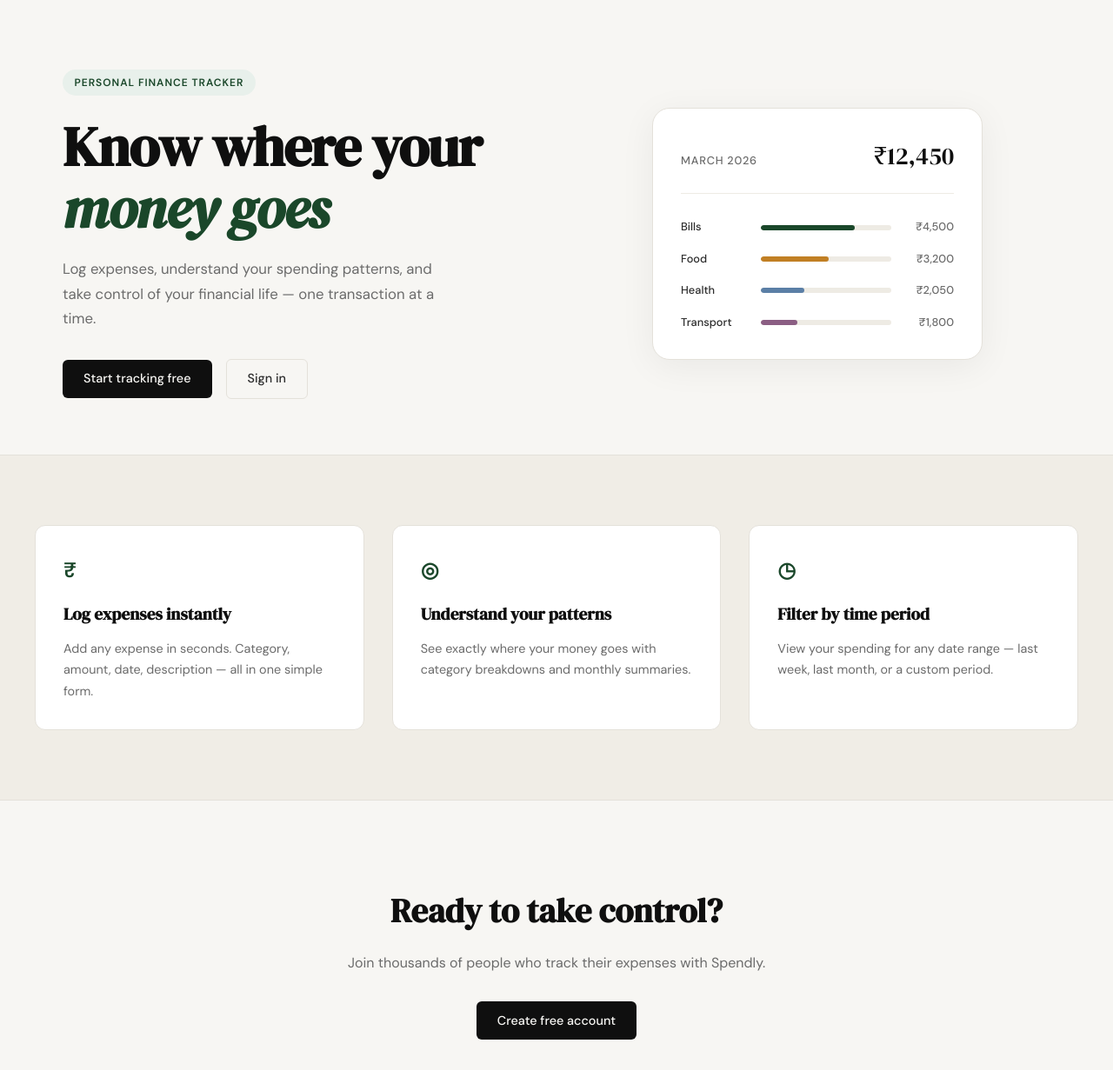
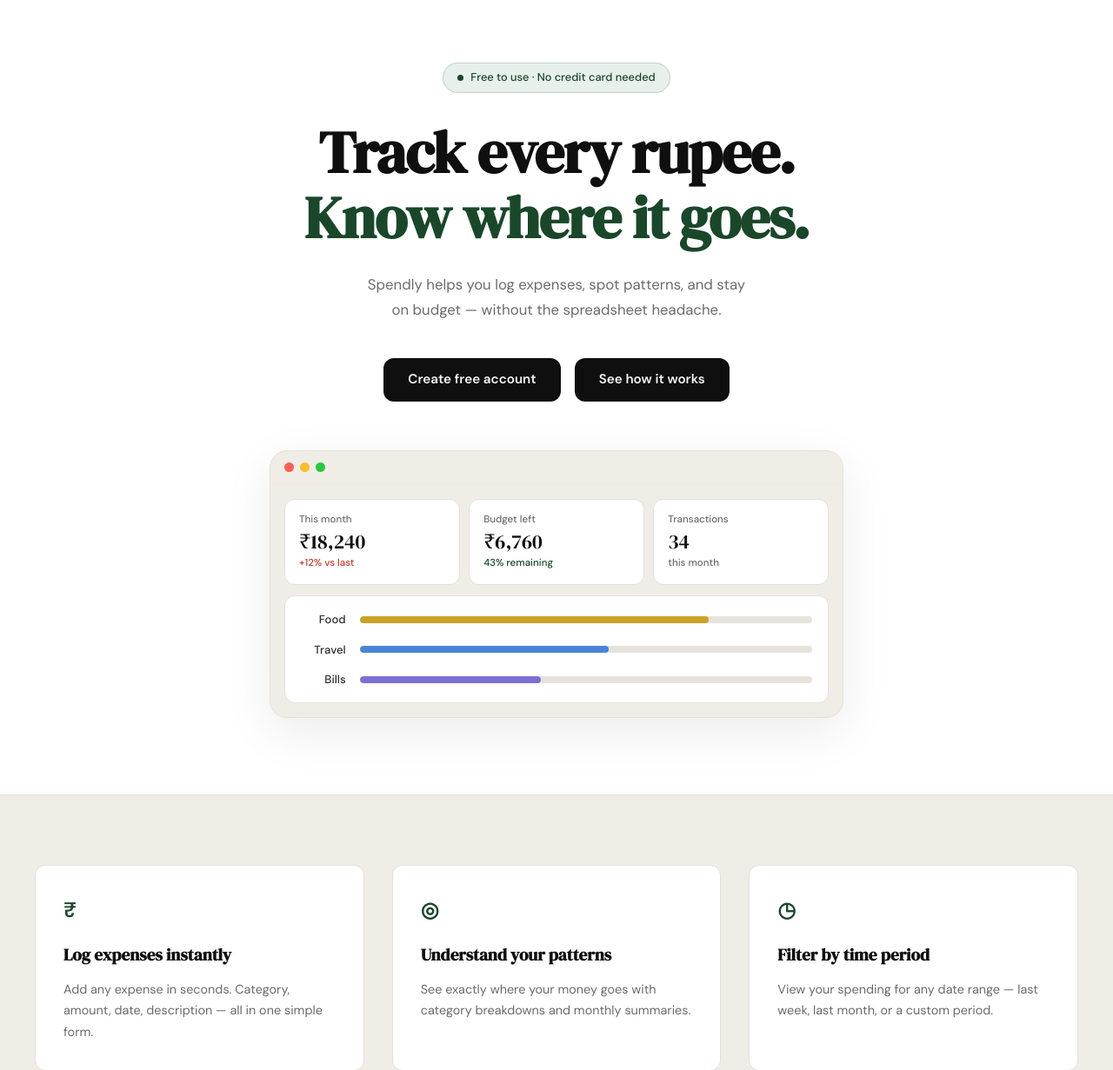
Before and after one commit to Omtilekar/Spendly, a Flask app: page / in a window 1280 px wide. Shown: the part 61-1292 px from the top of the page at 87% size. Run offline with Flask 3, Linux system fonts and the light colour scheme.

Commit message:
landing page updated.

```diff
--- /dev/null
+++ b/static/css/landing.css
@@ -0,0 +1,221 @@
+/* ------------------------------------------------------------------ */
+/* Hero v2                                                             */
+/* ------------------------------------------------------------------ */
+
+.hero-v2 {
+    padding: 4.5rem 2rem 5.5rem;
+    text-align: center;
+    background: var(--paper-card);
+}
+
+.hero-v2-inner {
+    max-width: 680px;
+    margin: 0 auto;
+    display: flex;
+    flex-direction: column;
+    align-items: center;
+}
+
+/* Badge */
+.hero-v2-badge {
+    display: inline-flex;
+    align-items: center;
+    gap: 0.5rem;
+    background: var(--accent-light);
+    color: var(--accent);
+    font-size: 0.8rem;
+    font-weight: 500;
+    padding: 0.4rem 1rem;
+    border-radius: 999px;
+    border: 1px solid rgba(26, 71, 42, 0.18);
+    margin-bottom: 2rem;
+}
+
+.hero-v2-dot {
+    width: 7px;
+    height: 7px;
+    border-radius: 50%;
+    background: var(--accent);
+    flex-shrink: 0;
+}
+
+/* Title */
+.hero-v2-title {
+    font-family: var(--font-display);
+    font-size: clamp(2.8rem, 6vw, 4.25rem);
+    line-height: 1.1;
+    letter-spacing: -0.02em;
+    color: var(--ink);
+    margin-bottom: 1.5rem;
+}
+
+.hero-v2-accent {
+    display: block;
+    color: var(--accent);
+}
+
+/* Subtitle */
+.hero-v2-subtitle {
+    font-size: 1.05rem;
+    color: var(--ink-muted);
+    line-height: 1.75;
+    max-width: 520px;
+    margin-bottom: 2.5rem;
+}
+
+/* Buttons */
+.hero-v2-actions {
+    display: flex;
+    gap: 1rem;
+    justify-content: center;
+    flex-wrap: wrap;
+    margin-bottom: 3.5rem;
+}
+
+.btn-hero {
+    display: inline-block;
+    background: var(--ink);
+    color: var(--paper);
+    padding: 0.8rem 1.75rem;
+    border-radius: var(--radius-md);
+    font-family: var(--font-body);
+    font-size: 0.95rem;
+    font-weight: 600;
+    text-decoration: none;
+    transition: background 0.2s;
+}
+
+.btn-hero:hover { background: var(--accent); }
+
+/* ------------------------------------------------------------------ */
+/* Mock browser card                                                   */
+/* ------------------------------------------------------------------ */
+
+.mock-browser {
+    width: 100%;
+    max-width: 660px;
+    background: var(--paper-warm);
+    border: 1px solid var(--border);
+    border-radius: var(--radius-lg);
+    box-shadow: 0 16px 56px rgba(0, 0, 0, 0.08);
+    overflow: hidden;
+}
+
+.mock-browser-chrome {
+    display: flex;
+    align-items: center;
+    gap: 0.45rem;
+    padding: 0.85rem 1rem;
+    border-bottom: 1px solid var(--border-soft);
+}
+
+.tl {
+    width: 11px;
+    height: 11px;
+    border-radius: 50%;
+}
+
+.tl-red       { background: #ff5f57; }
+.tl-yellow    { background: #febc2e; }
+.tl-green-dot { background: #28c840; }
+
+.mock-browser-body {
+    padding: 1rem;
+    display: flex;
+    flex-direction: column;
+    gap: 0.75rem;
+}
+
+/* Stat tiles */
+.mock-stats-row {
+    display: grid;
+    grid-template-columns: repeat(3, 1fr);
+    gap: 0.65rem;
+}
+
+.mock-stat-tile {
+    background: var(--paper-card);
+    border: 1px solid var(--border);
+    border-radius: var(--radius-md);
+    padding: 0.9rem 1rem;
+    display: flex;
+    flex-direction: column;
+    gap: 0.2rem;
+    text-align: left;
+}
+
+.mock-stat-label {
+    font-size: 0.72rem;
+    color: var(--ink-muted);
+    font-weight: 500;
+}
+
+.mock-stat-value {
+    font-family: var(--font-display);
+    font-size: 1.45rem;
+    color: var(--ink);
+    line-height: 1.1;
+}
+
+.mock-stat-sub {
+    font-size: 0.72rem;
+    color: var(--ink-muted);
+    font-weight: 500;
+}
+
+.sub-red   { color: var(--danger); }
+.sub-green { color: var(--accent); }
+
+/* Category bars */
+.mock-cat-bars {
+    background: var(--paper-card);
+    border: 1px solid var(--border);
+    border-radius: var(--radius-md);
+    padding: 1rem 1.1rem;
+    display: flex;
+    flex-direction: column;
+    gap: 0.85rem;
+}
+
+.mock-cat-row {
+    display: grid;
+    grid-template-columns: 52px 1fr;
+    align-items: center;
+    gap: 1rem;
+}
+
+.mock-cat-name {
+    font-size: 0.82rem;
+    font-weight: 500;
+    color: var(--ink-soft);
+    text-align: right;
+}
+
+.mock-cat-track {
+    height: 8px;
+    background: #e6e3dc;
+    border-radius: 999px;
+    overflow: hidden;
+}
+
+.mock-cat-fill {
+    height: 100%;
+    border-radius: 999px;
+}
+
+.bar-food   { background: #c9a227; }
+.bar-travel { background: #4a85d4; }
+.bar-bills  { background: #7b6fd4; }
+
+/* ------------------------------------------------------------------ */
+/* Responsive                                                          */
+/* ------------------------------------------------------------------ */
+
+@media (max-width: 600px) {
+    .hero-v2-title { font-size: 2.4rem; }
+    .hero-v2-subtitle br { display: none; }
+
+    .mock-stats-row { grid-template-columns: 1fr; }
+
+    .mock-cat-row { grid-template-columns: 44px 1fr; }
+}
--- a/templates/landing.html
+++ b/templates/landing.html
@@ -2,62 +2,85 @@
 
 {% block title %}Spendly — Track Every Rupee{% endblock %}
 
+{% block head %}
+<link rel="stylesheet" href="{{ url_for('static', filename='css/landing.css') }}">
+{% endblock %}
+
 {% block content %}
 
-<section class="hero">
-    <div class="hero-inner">
-        <div class="hero-badge">Personal Finance Tracker</div>
-        <h1 class="hero-title">
-            Know where your<br>
-            <em>money goes</em>
+<section class="hero-v2">
+    <div class="hero-v2-inner">
+
+        <div class="hero-v2-badge">
+            <span class="hero-v2-dot"></span>
+            Free to use · No credit card needed
+        </div>
+
+        <h1 class="hero-v2-title">
+            Track every rupee.<br>
+            <span class="hero-v2-accent">Know where it goes.</span>
         </h1>
-        <p class="hero-subtitle">
-            Log expenses, understand your spending patterns,
-            and take control of your financial life —
-            one transaction at a time.
+
+        <p class="hero-v2-subtitle">
+            Spendly helps you log expenses, spot patterns, and stay<br>
+            on budget — without the spreadsheet headache.
         </p>
-        <div class="hero-actions">
-            <a href="{{ url_for('register') }}" class="btn-primary">Start tracking free</a>
-            <a href="{{ url_for('login') }}" class="btn-ghost">Sign in</a>
+
+        <div class="hero-v2-actions">
+            <a href="{{ url_for('register') }}" class="btn-hero">Create free account</a>
+            <a href="#" class="btn-hero">See how it works</a>
         </div>
-    </div>
-    <div class="hero-visual">
-        <div class="mock-card">
-            <div class="mock-card-header">
-                <span class="mock-label">March 2026</span>
-                <span class="mock-total">₹12,450</span>
+
+        <div class="mock-browser">
+            <div class="mock-browser-chrome">
+                <span class="tl tl-red"></span>
+                <span class="tl tl-yellow"></span>
+                <span class="tl tl-green-dot"></span>
             </div>
-            <div class="mock-bars">
-                <div class="mock-bar-row">
-                    <span class="mock-cat">Bills</span>
-                    <div class="mock-bar-track">
-                        <div class="mock-bar" style="width: 72%"></div>
+            <div class="mock-browser-body">
+
+                <div class="mock-stats-row">
+                    <div class="mock-stat-tile">
+                        <span class="mock-stat-label">This month</span>
+                        <span class="mock-stat-value">₹18,240</span>
+                        <span class="mock-stat-sub sub-red">+12% vs last</span>
                     </div>
-                    <span class="mock-amt">₹4,500</span>
+                    <div class="mock-stat-tile">
+                        <span class="mock-stat-label">Budget left</span>
+                        <span class="mock-stat-value">₹6,760</span>
+                        <span class="mock-stat-sub sub-green">43% remaining</span>
+                    </div>
+                    <div class="mock-stat-tile">
+                        <span class="mock-stat-label">Transactions</span>
+                        <span class="mock-stat-value">34</span>
+                        <span class="mock-stat-sub">this month</span>
+                    </div>
                 </div>
-                <div class="mock-bar-row">
-                    <span class="mock-cat">Food</span>
-                    <div class="mock-bar-track">
-                        <div class="mock-bar mock-bar-2" style="width: 52%"></div>
+
+                <div class="mock-cat-bars">
+                    <div class="mock-cat-row">
+                        <span class="mock-cat-name">Food</span>
+                        <div class="mock-cat-track">
+                            <div class="mock-cat-fill bar-food" style="width: 77%"></div>
+                        </div>
                     </div>
-                    <span class="mock-amt">₹3,200</span>
+                    <div class="mock-cat-row">
+                        <span class="mock-cat-name">Travel</span>
+                        <div class="mock-cat-track">
+                            <div class="mock-cat-fill bar-travel" style="width: 55%"></div>
+                        </div>
+                    </div>
+                    <div class="mock-cat-row">
+                        <span class="mock-cat-name">Bills</span>
+                        <div class="mock-cat-track">
+                            <div class="mock-cat-fill bar-bills" style="width: 40%"></div>
+                        </div>
+                    </div>
                 </div>
-                <div class="mock-bar-row">
-                    <span class="mock-cat">Health</span>
-                    <div class="mock-bar-track">
-                        <div class="mock-bar mock-bar-3" style="width: 33%"></div>
-                    </div>
-                    <span class="mock-amt">₹2,050</span>
-                </div>
-                <div class="mock-bar-row">
-                    <span class="mock-cat">Transport</span>
-                    <div class="mock-bar-track">
-                        <div class="mock-bar mock-bar-4" style="width: 28%"></div>
-                    </div>
-                    <span class="mock-amt">₹1,800</span>
-                </div>
+
             </div>
         </div>
+
     </div>
 </section>
 
```
